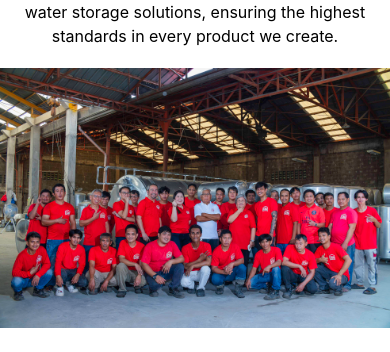
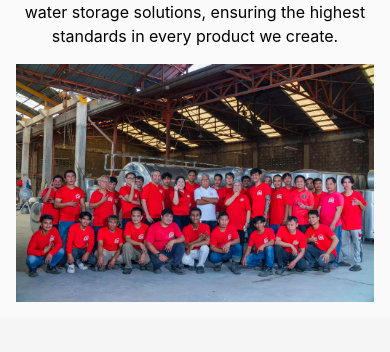
Before and after one commit to Nickjs101/CBU-Website, a React (Create React App) app: page / in a window 390 px wide. Shown: the part 4763-5115 px from the top of the page. Built offline with nearby package versions, Linux system fonts and the light colour scheme.

Commit message:
fix team text

```diff
--- a/src/components/Team.jsx
+++ b/src/components/Team.jsx
@@ -1,21 +1,22 @@
 import React from 'react';
-import factorywarehouse from '../assets/OurTeam.jpg'
+import team from '../assets/OurTeam.jpg'
 const About = () => {
   return (
     <section className="bg-white">
-      <div  id="about" className="w-full mx-auto">
+      <div id="Team" className="w-full mx-auto">
             <div
-              className='w-full h-screen -mb-48 md:mb-0 text-neutral-800 flex gap-4 bg-contain md:bg-cover bg-no-repeat bg-center'
-              style={{ backgroundImage: `url(${factorywarehouse})` }}>
+              className='w-full h-auto lg:h-screen md:mb-0 text-neutral-800 flex gap-4 bg-contain md:bg-cover bg-no-repeat bg-center'
+              style={{ backgroundImage: `url(${team})` }}>
 
-              <div className='w-full h-full md:bg-gradient-to-b from-black/90 via-black/0 to-black/0 py-4 flex flex-col'>
+              <div className='w-full bg-neutral-50 lg:bg-transparent lg:bg-gradient-to-b from-black/90 via-black/0 to-black/0 py-4 flex flex-col'>
 
-                <div className='text-black md:text-white w-full text-center  mx-auto pt-4 md:pt-16'>
+                <div className='text-black lg:text-white w-full text-center  mx-auto pt-4 md:pt-16'>
                   <h2 className="article-h  font-bold mb-4">The Experts Behind Our Success</h2>
                   <p className='w-[400px] mb-4 contents article-p'>
                     Discover the talented individuals driving our innovation. Our team is a dynamic mix of seasoned professionals and creative problem-solvers with a passion for excellence that deliver top-quality water storage solutions, ensuring the highest standards in every product we create.
                   </p>
                 </div>
+                <img className='w-full h-auto mt-4 block lg:hidden px-4' src={team} alt="" />
 
               </div>
 
```
